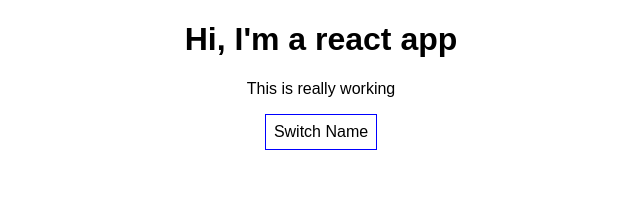
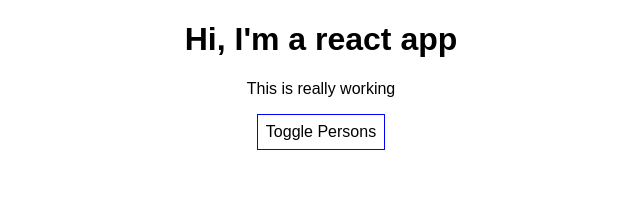
Before and after one commit to RJDulac/react-complete-guide, a React (Create React App) app: page / in a window 1280 px wide. Shown: the top 200 px of the page, without its empty margins (319-959 px from the left). Built offline with nearby package versions, Linux system fonts and the light colour scheme.

Commit message:
cleaner toggle

```diff
--- a/src/App.js
+++ b/src/App.js
@@ -54,14 +54,10 @@
       cursor: 'pointer'
 
     };
-    return (
-      <div className="App">
-        <h1>Hi, I'm a react app</h1>
-        <p>This is really working</p>
-        <button
-          style={style}
-          onClick={this.togglePersonsHandler}>Switch Name</button>
-        { this.state.showPersons ?
+    let persons = null;
+
+    if (this.state.showPersons) {
+      persons = (
         <div>
           <Person
               name= {this.state.persons[0].name}
@@ -72,7 +68,19 @@
               age={this.state.persons[1].age}
               changed={this.nameChangedHandler}/>
           <Person name={this.state.persons[2].name} age={this.state.persons[2].age}/>
-        </div> : null}
+        </div>
+        );
+
+    }
+    return (
+      <div className="App">
+        <h1>Hi, I'm a react app</h1>
+        <p>This is really working</p>
+        <button
+          style={style}
+          onClick={this.togglePersonsHandler}>Toggle Persons</button>
+
+          {persons}
       </div>
     );
     // return React.createElement('div', null, React.createElement('h1', {className: 'App'}, 'Does this work?'));
```
